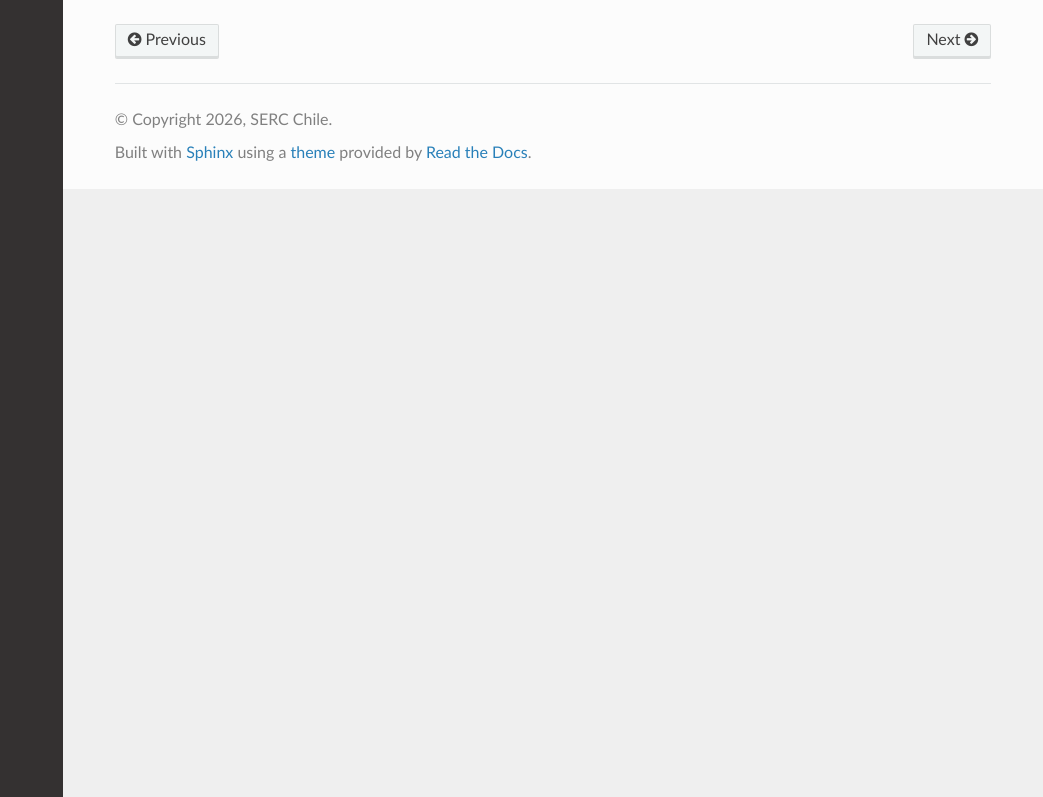
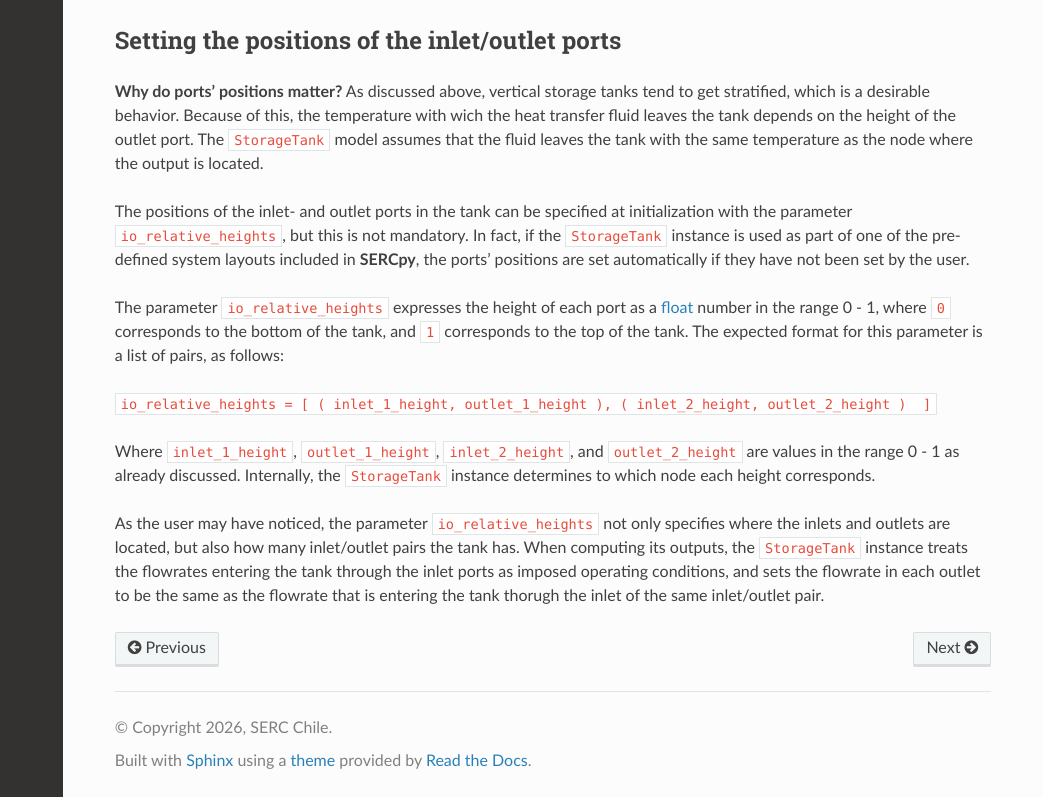
Before and after one commit to serc-chile/SERCpy, a Sphinx documentation site: the page built from docs/source/devices/storage/storagetank_class.rst, in a window 1280 px wide and 1309 px high. Shown: the part 512-1309 px from the top of the window, without its empty margins (237-1280 px from the left). Built offline with Sphinx 7.4.7 and the Read the Docs theme 3.1.0, drawn with Linux system fonts in a browser that asks for light colours; pages that are not in the unit, such as notebooks, are missing from menus.

Commit message:
Update storagetank_class.rst

```diff
--- a/docs/source/devices/storage/storagetank_class.rst
+++ b/docs/source/devices/storage/storagetank_class.rst
@@ -15,3 +15,20 @@ Methods
    :toctree: generated/
 
    StorageTank.compute_outputs
+
+.. _inlet_outlet_ports_definition:
+
+Setting the positions of the inlet/outlet ports
+-----------------------------------------------
+
+**Why do ports' positions matter?** As discussed above, vertical storage tanks tend to get stratified, which is a desirable behavior. Because of this, the temperature with wich the heat transfer fluid leaves the tank depends on the height of the outlet port. The `StorageTank` model assumes that the fluid leaves the tank with the same temperature as the node where the output is located.
+
+The positions of the inlet- and outlet ports in the tank can be specified at initialization with the parameter `io_relative_heights`, but this is not mandatory. In fact, if the `StorageTank` instance is used as part of one of the pre-defined system layouts included in **SERCpy**, the ports' positions are set automatically if they have not been set by the user.
+
+The parameter `io_relative_heights` expresses the height of each port as a `float <https://docs.python.org/3.15/builtins/functions.html#float>`_ number in the range 0 - 1, where `0` corresponds to the bottom of the tank, and `1` corresponds to the top of the tank. The expected format for this parameter is a list of pairs, as follows:
+
+`io_relative_heights = [ ( inlet_1_height, outlet_1_height ), ( inlet_2_height, outlet_2_height )  ]`
+
+Where `inlet_1_height`, `outlet_1_height`, `inlet_2_height`, and `outlet_2_height` are values in the range 0 - 1 as already discussed. Internally, the `StorageTank` instance determines to which node each height corresponds.
+
+As the user may have noticed, the parameter `io_relative_heights` not only specifies where the inlets and outlets are located, but also how many inlet/outlet pairs the tank has. When computing its outputs, the `StorageTank` instance treats the flowrates entering the tank through the inlet ports as imposed operating conditions, and sets the flowrate in each outlet to be the same as the flowrate that is entering the tank thorugh the inlet of the same inlet/outlet pair.
```
